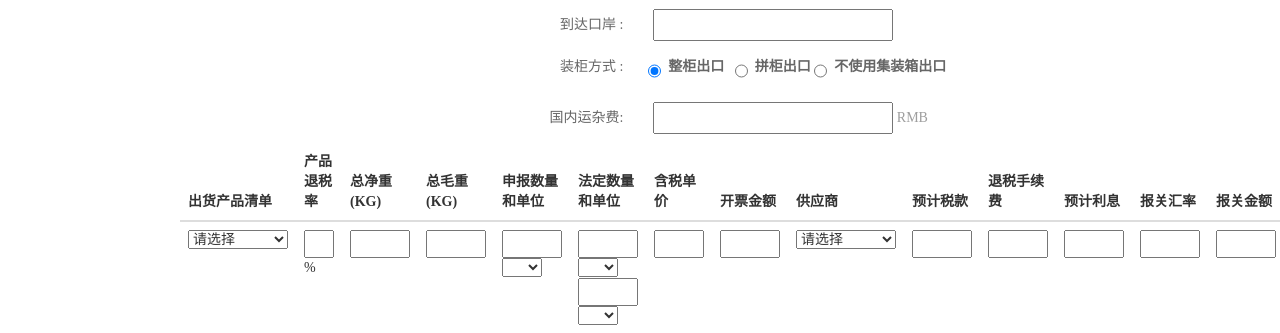
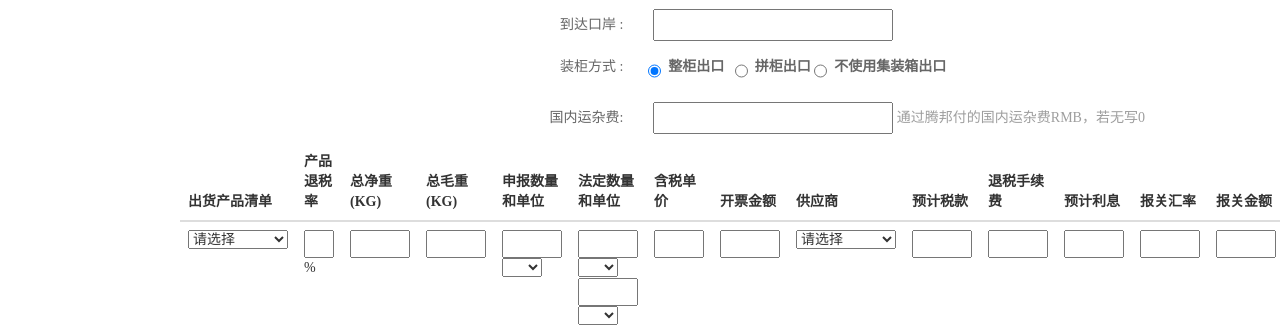
Before and after one commit to WenYan1/ydlweb, a Yii app: template ydlweb/views/order/add_order_1.php in a window 1280 px wide; the page is wider, and only the part inside the window is pictured. Shown: the part 1049-1382 px from the top of that part. Run offline with PHP 8.4 and a stand-in for Yii, Linux system fonts and the light colour scheme; the template is opened without the code that fills it, so the values that code supplies are empty; some libraries are stand-ins or nearby versions.

Commit message:
修改订单运费备注

```diff
--- a/ydlweb/views/order/add_order_1.php
+++ b/ydlweb/views/order/add_order_1.php
@@ -257,7 +257,7 @@
                     </div>
                     <div class="col-md-7">
                         <input class="input-padding" type="text" id="freight" name="#####" value=""/>
-						<span style="color:#9e9e9e;">RMB</span>
+						<span style="color:#9e9e9e;">通过腾邦付的国内运杂费RMB，若无写0</span>
                     </div>
                 </div>
 
```
